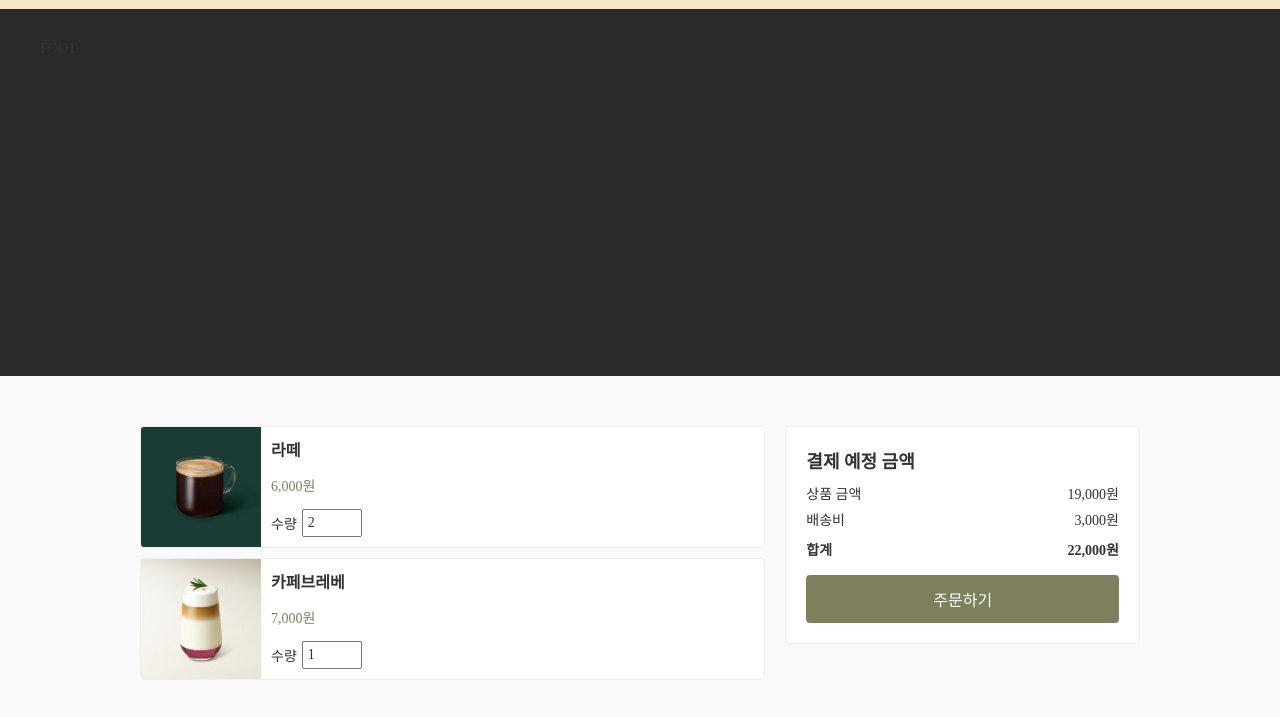
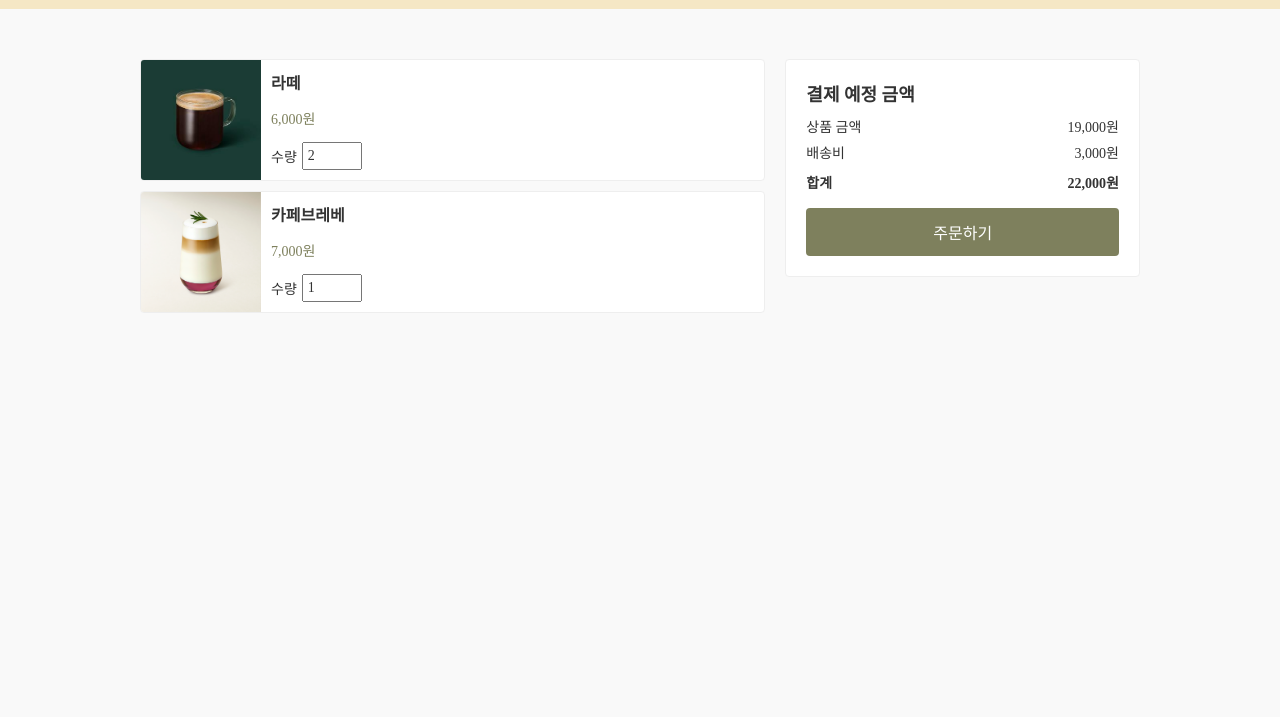
Before and after one commit to dkyuuum/KB_project_starbucks, a website: page html/cart.html in a window 1280 px wide. Shown: the part 91-808 px from the top of the page. Drawn offline with Linux system fonts and the light colour scheme; a web font is replaced by a local one.

Commit message:
fix: footer 주석처리

```diff
--- a/html/cart.html
+++ b/html/cart.html
@@ -31,8 +31,8 @@
     </div>
 
     <!-- footer -->
-    <footer id="footer">
+    <!-- <footer id="footer">
       <div class="footer-wrap">FOOT</div>
-    </footer>
+    </footer> -->
   </body>
 </html>
```
Also changed, not shown: html/order-list.html (+2 -2 lines).
